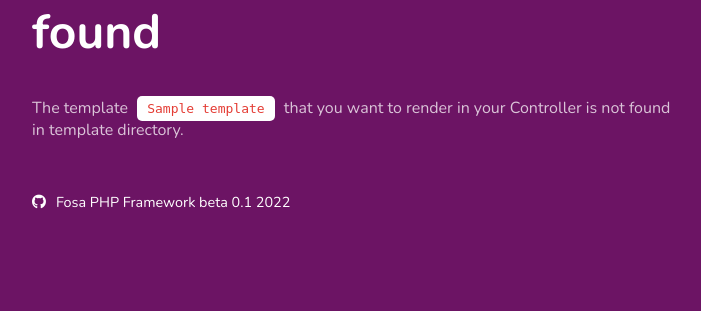
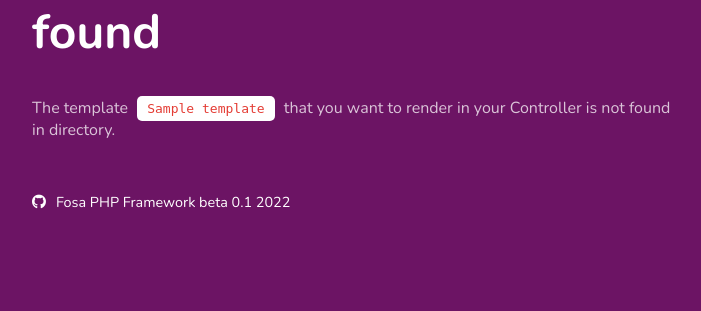
Before and after one commit to fosa-framework/fosa-php, a PHP site: template templates/template-not-found.template.php in a window 1280 px wide. Shown: the part 294-605 px from the top of the page, without its empty margins (283-984 px from the left). Run offline with PHP 8.4, Linux system fonts and the light colour scheme; the template is opened without the code that fills it: most values are stand-ins (such as "Sample title", 1, 10 or a date in 2020).

Commit message:
fix: test

```diff
--- a/templates/template-not-found.template.php
+++ b/templates/template-not-found.template.php
@@ -88,7 +88,7 @@
     </header>
     <main>
         <h1 class="error">Error 500 : Template not found</h1>
-        <p class="description">The template <code><?php echo $data['template']; ?></code> that you want to render in your Controller is not found in template directory.</p>
+        <p class="description">The template <code><?php echo $data['template']; ?></code> that you want to render in your Controller is not found in directory.</p>
     </main>
     <footer>
         <a href="#" target="_blank" rel="noreferrer"><i class="fab fa-github"></i>Fosa PHP Framework beta 0.1 2022</a>
```
